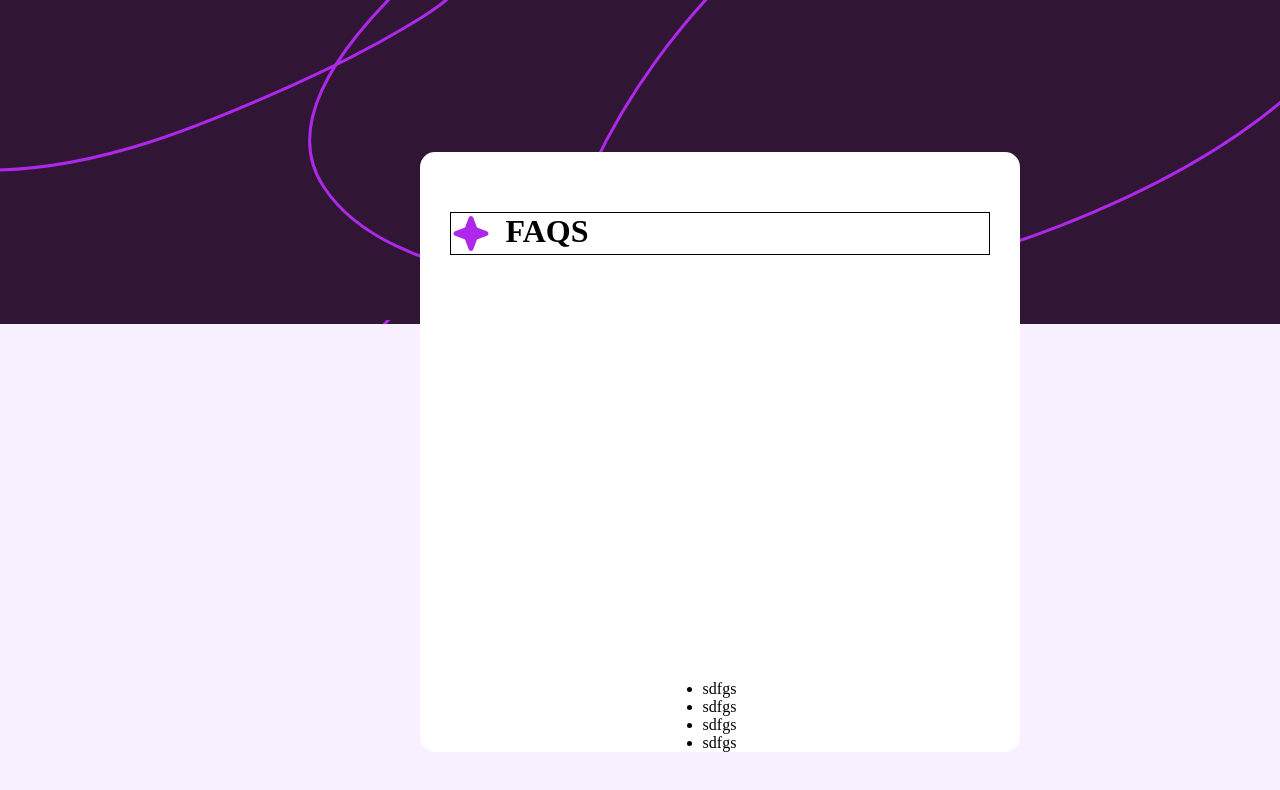
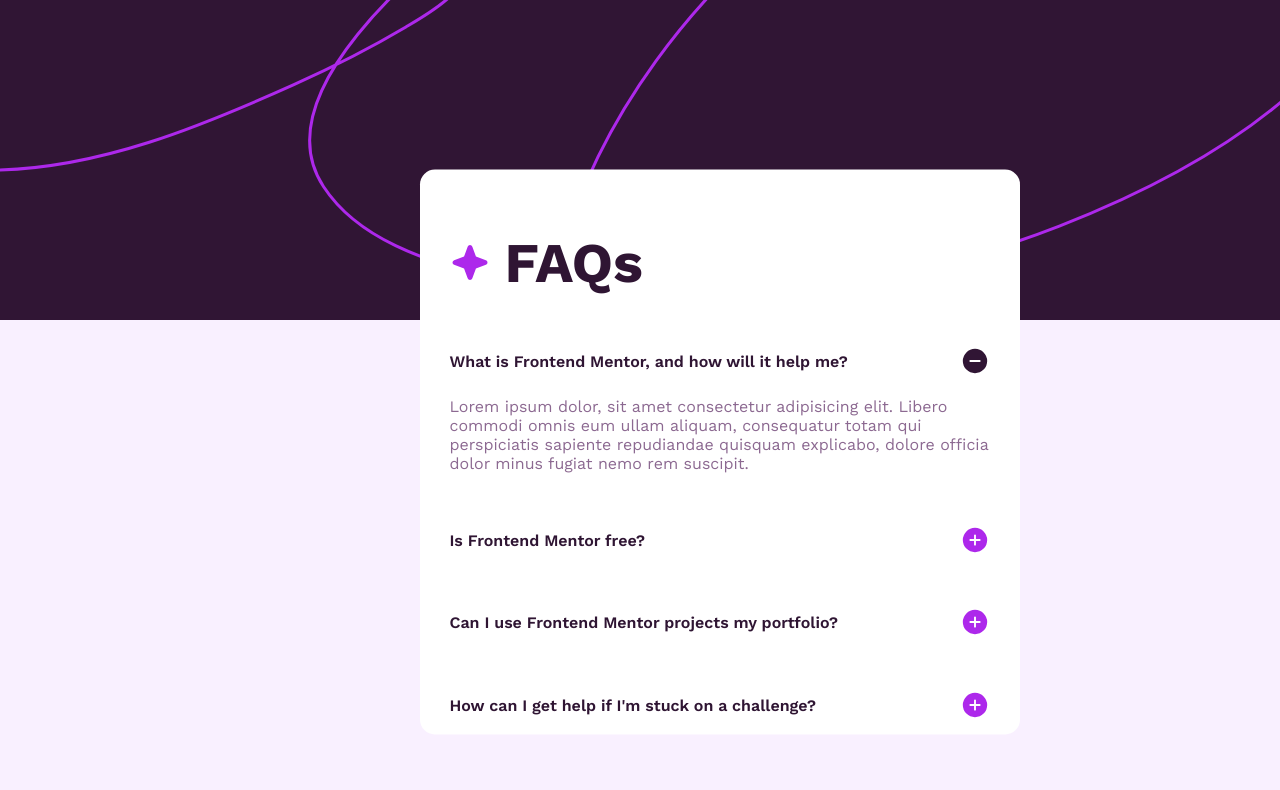
Before and after one commit to 222sucram/frontend-mentor, a plain HTML site: page faq-accordion-main/index.html in a window 1280 px wide. Shown: the top 790 px of the page. Drawn offline with Linux system fonts and the light colour scheme.

Commit message:
Finished layout

```diff
--- a/faq-accordion-main/index.html
+++ b/faq-accordion-main/index.html
@@ -14,14 +14,27 @@
 <div class="faq-card">
   <div class="card-title">
     <img class="icon-star" src="assets/images/icon-star.svg" alt="">
-      <h1>FAQS</h1>
+      <h1><strong>FAQs</strong></h1>
   </div>
-  <div>
-    <ul>
-      <li>sdfgs</li>
-      <li>sdfgs</li>
-      <li>sdfgs</li>
-      <li>sdfgs</li>
+  <div class="card-content">
+    <ul class="card-list">
+      <li class="card-item">
+          <p>What is Frontend Mentor, and how will it help me?</p>
+          <img src="assets/images/icon-minus.svg">
+          <p class="card-info">Lorem ipsum dolor, sit amet consectetur adipisicing elit. Libero commodi omnis eum ullam aliquam, consequatur totam qui perspiciatis sapiente repudiandae quisquam explicabo, dolore officia dolor minus fugiat nemo rem suscipit.</p>
+      </li>
+      <li class="card-item">
+          <p>Is Frontend Mentor free?</p>
+          <img src="assets/images/icon-plus.svg">
+      </li>
+      <li class="card-item">
+          <p>Can I use Frontend Mentor projects my portfolio?</p>
+          <img src="assets/images/icon-plus.svg">
+      </li>
+      <li class="card-item">
+          <p>How can I get help if I'm stuck on a challenge?</p>
+          <img src="assets/images/icon-plus.svg">
+      </li>
     </ul>
   </div>
 </div>
--- a/faq-accordion-main/style.css
+++ b/faq-accordion-main/style.css
@@ -5,12 +5,18 @@
     --dark-purple: hsl(292, 42%, 14%);
 }
 
+@font-face {
+    font-family: 'Work Sans';
+    src: url('/assets/fonts/WorkSans-VariableFont_wght.ttf');
+}
 
 * {
     padding: 0;
     margin: 0;
     box-sizing: border-box;
+    font-family: 'Work Sans', sans-serif;
 }
+
 
 body {
     height: 904px;
@@ -21,7 +27,7 @@ body {
 
 .banner {
     width: 1439px;
-    height: 324px;
+    height: 320px;
     background-color: var(--dark-purple);
     background-image: url(assets/images/background-pattern-desktop.svg);
     position: relative;
@@ -30,7 +36,7 @@ body {
 
 .faq-card {
     width: 600px;
-    height: 600px;
+    height: 565px;
     background-color: var(--white);
     position: absolute;
     left: 50%;
@@ -39,19 +45,52 @@ body {
     border-radius: 15px;
     display: flex;
     flex-direction: column;
-    justify-content: space-between;
+    justify-content: flex-start;
     align-items: center;
+    gap: 50px;
 }
 
 .card-title {
-    border: 1px solid black;
     margin-top: 10%;
     width: 90%;
     display: flex;
     justify-content: flex-start;
-
+    color: var(--dark-purple);
+    font-size: 28px;
 }
 
 .icon-star{
     padding-right: 15px;
 }
+
+.card-content {
+    width: 90%;
+}
+
+.card-list{
+    list-style-type: none;
+    display: flex;
+    flex-direction: column;
+    justify-content: space-between;
+}
+
+.card-item {
+    display: flex;
+    align-items:center;
+    justify-content: space-between;
+    font-weight: 600;
+    flex-wrap: wrap;
+    color: var(--dark-purple);
+    transition: cubic-bezier(0.075, 0.82, 0.165, 1);
+}
+
+.card-info {
+    color: var(--grayish-purple);
+    font-size: 16px;
+    font-weight: 400;
+    margin-top: 20px;
+}
+
+ul {
+    height: 375px;
+}
```
